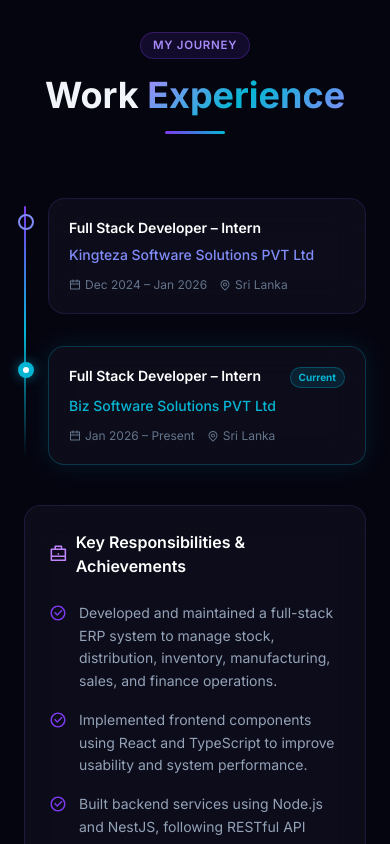
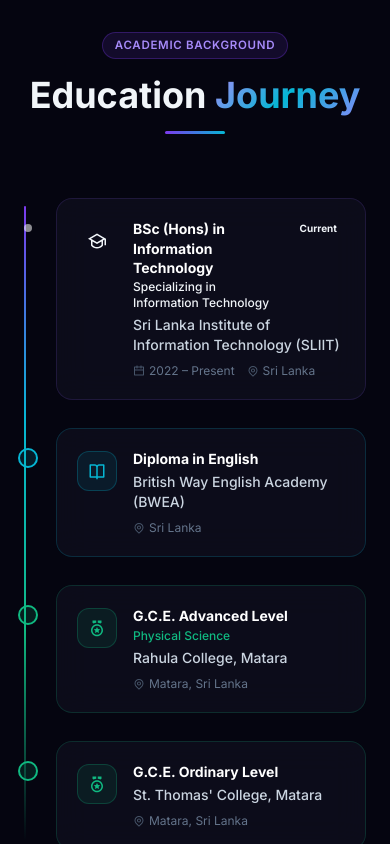
Before and after one commit to IsuruKRP/MY_Portfolio-, a React (Vite) app: page / in a window 390 px wide. Shown: the part 2720-3564 px from the top of the page. Built offline with nearby package versions, Linux system fonts and the light colour scheme.

Commit message:
feat: implement responsive navigation bar and academic background timeline sections

```diff
--- a/src/App.jsx
+++ b/src/App.jsx
@@ -9,6 +9,7 @@ import Technologies from './components/Technologies';
 import Project from './components/Project';
 import Research from './components/Research';
 import Contact from './components/Contact';
+import Education from './components/Education';
 
 const App = () => {
   const [scrolled, setScrolled] = useState(false);
@@ -43,10 +44,12 @@ const App = () => {
       <main>
         <section id="home"><Hero /></section>
         <section id="about"><About /></section>
+        <section id="education"><Education /></section>
         <section id="experience"><Experience /></section>
         <section id="technologies"><Technologies /></section>
         <section id="projects"><Project /></section>
         <section id="research"><Research /></section>
+
         <section id="contact"><Contact /></section>
       </main>
 
--- a/src/components/About.jsx
+++ b/src/components/About.jsx
@@ -5,7 +5,7 @@ import { RiUserLine, RiMapPinLine, RiMailLine, RiPhoneLine } from 'react-icons/r
 
 const stats = [
   { value: '1+',  label: 'Years Experience' },
-  { value: '3+',  label: 'Projects Built' },
+  { value: '5+',  label: 'Projects Built' },
   { value: '2',   label: 'Companies' },
   { value: '10+', label: 'Technologies' },
 ];
--- a/src/components/Contact.jsx
+++ b/src/components/Contact.jsx
@@ -23,6 +23,7 @@ const contactItems = [
     value: CONTACT.email,
     href: `mailto:${CONTACT.email}`,
   },
+
 ];
 
 const socials = [
@@ -50,7 +51,7 @@ const Contact = () => {
         </h2>
         <div className="section-divider" />
         <p className="text-slate-500 text-sm mt-5 max-w-md mx-auto">
-          Whether you have a project, opportunity, or just want to say hi — my inbox is always open.
+          Whether you have a project, opportunity, or just want to say hi  my inbox is always open.
         </p>
       </motion.div>
 
--- /dev/null
+++ b/src/components/Education.jsx
@@ -0,0 +1,200 @@
+import { motion } from 'framer-motion';
+import {
+  RiGraduationCapLine,
+  RiCalendarLine,
+  RiMapPinLine,
+  RiMedalLine,
+  RiBookOpenLine,
+} from 'react-icons/ri';
+
+const education = [
+  {
+    degree: 'BSc (Hons) in Information Technology',
+    specialization: 'Specializing in Information Technology',
+    institution: 'Sri Lanka Institute of Information Technology (SLIIT)',
+    location: 'Sri Lanka',
+    period: '2022 – Present',
+    current: true,
+
+    icon: RiGraduationCapLine,
+    badge: 'Current',
+    detail: null,
+  },
+  {
+    degree: 'Diploma in English',
+    specialization: null,
+    institution: 'British Way English Academy (BWEA)',
+    location: 'Sri Lanka',
+    period: null,
+    current: false,
+    color: '#06b6d4',
+    icon: RiBookOpenLine
+  },
+  {
+    degree: 'G.C.E. Advanced Level',
+    specialization: 'Physical Science',
+    institution: 'Rahula College, Matara',
+    location: 'Matara, Sri Lanka',
+    current: false,
+    color: '#10b981',
+    icon: RiMedalLine,
+  },
+  {
+    degree: 'G.C.E. Ordinary Level',
+    specialization: null,
+    institution: "St. Thomas' College, Matara",
+    location: 'Matara, Sri Lanka',
+    current: false,
+    color: '#10b981',
+    icon: RiMedalLine,
+  },
+];
+
+const Education = () => {
+  return (
+    <div className="section-wrap">
+      {/* Section header */}
+      <motion.div
+        whileInView={{ opacity: 1, y: 0 }}
+        initial={{ opacity: 0, y: -30 }}
+        transition={{ duration: 0.6 }}
+        viewport={{ once: true }}
+        className="text-center mb-16"
+      >
+        <span className="tag mb-4 inline-block">Academic Background</span>
+        <h2 className="text-4xl sm:text-5xl font-bold mb-4">
+          Education <span className="gradient-text">Journey</span>
+        </h2>
+        <div className="section-divider" />
+      </motion.div>
+
+      {/* Timeline */}
+      <div className="max-w-3xl mx-auto">
+        <div className="relative pl-8">
+          {/* Vertical gradient line */}
+          <div
+            className="absolute left-0 top-2 bottom-2 w-[2px] rounded-full"
+            style={{
+              background:
+                'linear-gradient(to bottom, #7c3aed, #06b6d4, #10b981, transparent)',
+            }}
+          />
+
+          {education.map((item, i) => (
+            <motion.div
+              key={i}
+              whileInView={{ opacity: 1, x: 0 }}
+              initial={{ opacity: 0, x: -50 }}
+              transition={{ duration: 0.6, delay: i * 0.15 }}
+              viewport={{ once: true }}
+              className="relative mb-7 last:mb-0"
+            >
+              {/* Timeline dot */}
+              <span
+                className="absolute -left-[38px] top-5 w-5 h-5 rounded-full flex items-center justify-center"
+                style={{
+                  background: item.current ? item.color : `${item.color}22`,
+                  border: `2px solid ${item.color}`,
+                  boxShadow: item.current ? `0 0 14px ${item.color}80` : 'none',
+                }}
+              >
+                {item.current && (
+                  <span className="w-2 h-2 rounded-full bg-white animate-pulse" />
+                )}
+              </span>
+
+              {/* Card */}
+              <div
+                className="glass glass-hover rounded-2xl p-5 sm:p-6"
+                style={{
+                  borderColor: `${item.color}30`,
+                  boxShadow: item.current ? `0 0 28px ${item.color}18` : undefined,
+                }}
+              >
+                <div className="flex items-start gap-4">
+                  {/* Icon */}
+                  <span
+                    className="flex-shrink-0 w-10 h-10 rounded-xl flex items-center justify-center text-lg mt-0.5"
+                    style={{
+                      background: `${item.color}18`,
+                      border: `1px solid ${item.color}40`,
+                      color: item.color,
+                    }}
+                  >
+                    <item.icon />
+                  </span>
+
+                  <div className="flex-1 min-w-0">
+                    {/* Header row */}
+                    <div className="flex items-start justify-between gap-2 mb-1">
+                      <div>
+                        <h3 className="font-bold text-white text-sm sm:text-base leading-snug">
+                          {item.degree}
+                        </h3>
+                        {item.specialization && (
+                          <p
+                            className="text-xs font-medium mt-0.5"
+                            style={{ color: item.color }}
+                          >
+                            {item.specialization}
+                          </p>
+                        )}
+                      </div>
+                      {item.badge && (
+                        <span
+                          className="flex-shrink-0 text-[10px] font-bold px-2 py-0.5 rounded-full"
+                          style={{
+                            background: `${item.color}20`,
+                            color: item.color,
+                            border: `1px solid ${item.color}50`,
+                          }}
+                        >
+                          {item.badge}
+                        </span>
+                      )}
+                    </div>
+
+                    {/* Institution */}
+                    <p className="text-slate-300 text-sm font-medium mb-2">
+                      {item.institution}
+                    </p>
+
+                    {/* Meta: period + location */}
+                    <div className="flex flex-wrap gap-3 text-xs text-slate-500">
+                      {item.period && (
+                        <span className="flex items-center gap-1">
+                          <RiCalendarLine className="text-slate-600" />
+                          {item.period}
+                        </span>
+                      )}
+                      <span className="flex items-center gap-1">
+                        <RiMapPinLine className="text-slate-600" />
+                        {item.location}
+                      </span>
+                    </div>
+
+                    {/* Result badge */}
+                    {item.detail && (
+                      <span
+                        className="inline-block mt-3 text-[11px] font-semibold px-3 py-1 rounded-full"
+                        style={{
+                          background: `${item.color}15`,
+                          color: item.color,
+                          border: `1px solid ${item.color}35`,
+                        }}
+                      >
+                        {item.detail}
+                      </span>
+                    )}
+                  </div>
+                </div>
+              </div>
+            </motion.div>
+          ))}
+        </div>
+      </div>
+    </div>
+  );
+};
+
+export default Education;
--- a/src/components/NavBar.jsx
+++ b/src/components/NavBar.jsx
@@ -5,6 +5,7 @@ import { RiMenu3Line, RiCloseLine, RiCodeSSlashLine } from 'react-icons/ri';
 const links = [
   { label: 'Home',         href: '#home' },
   { label: 'About',        href: '#about' },
+  { label: 'Education',    href: '#education' },
   { label: 'Experience',   href: '#experience' },
   { label: 'Skills',       href: '#technologies' },
   { label: 'Projects',     href: '#projects' },
```
